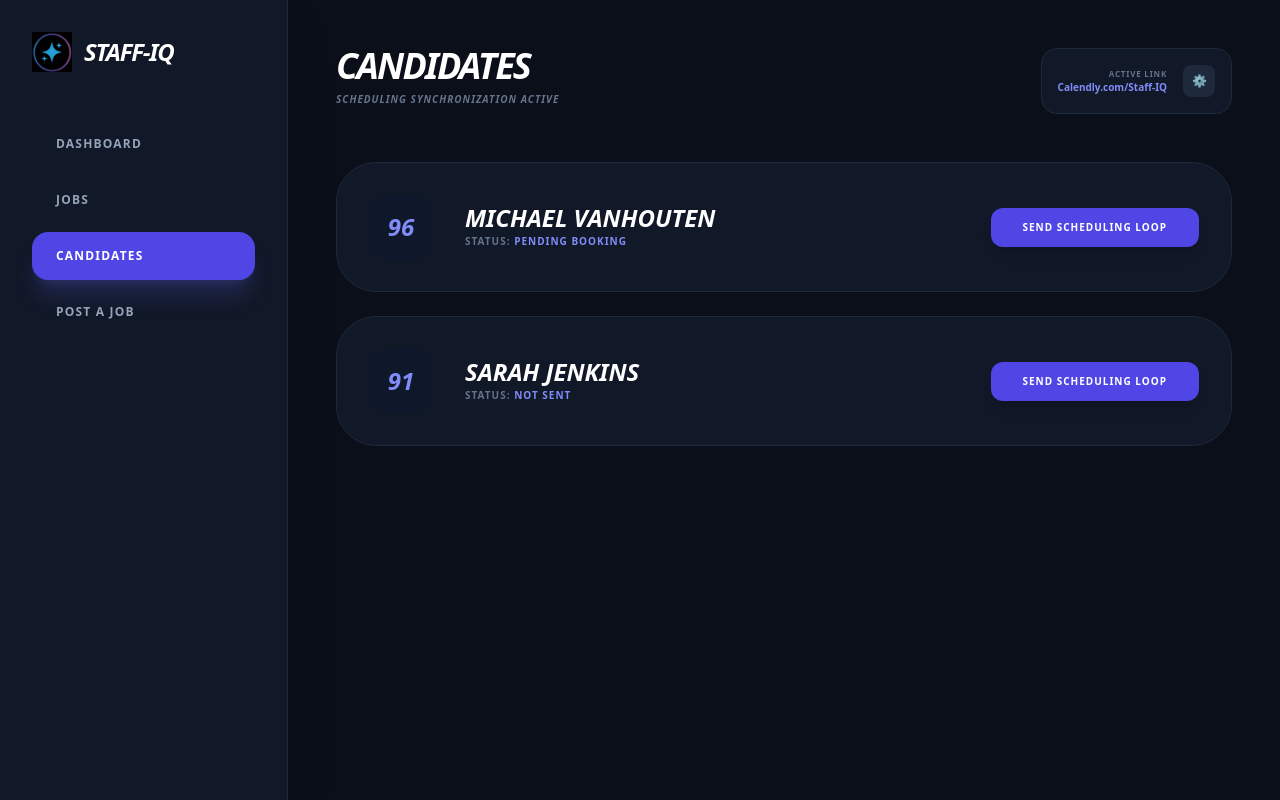
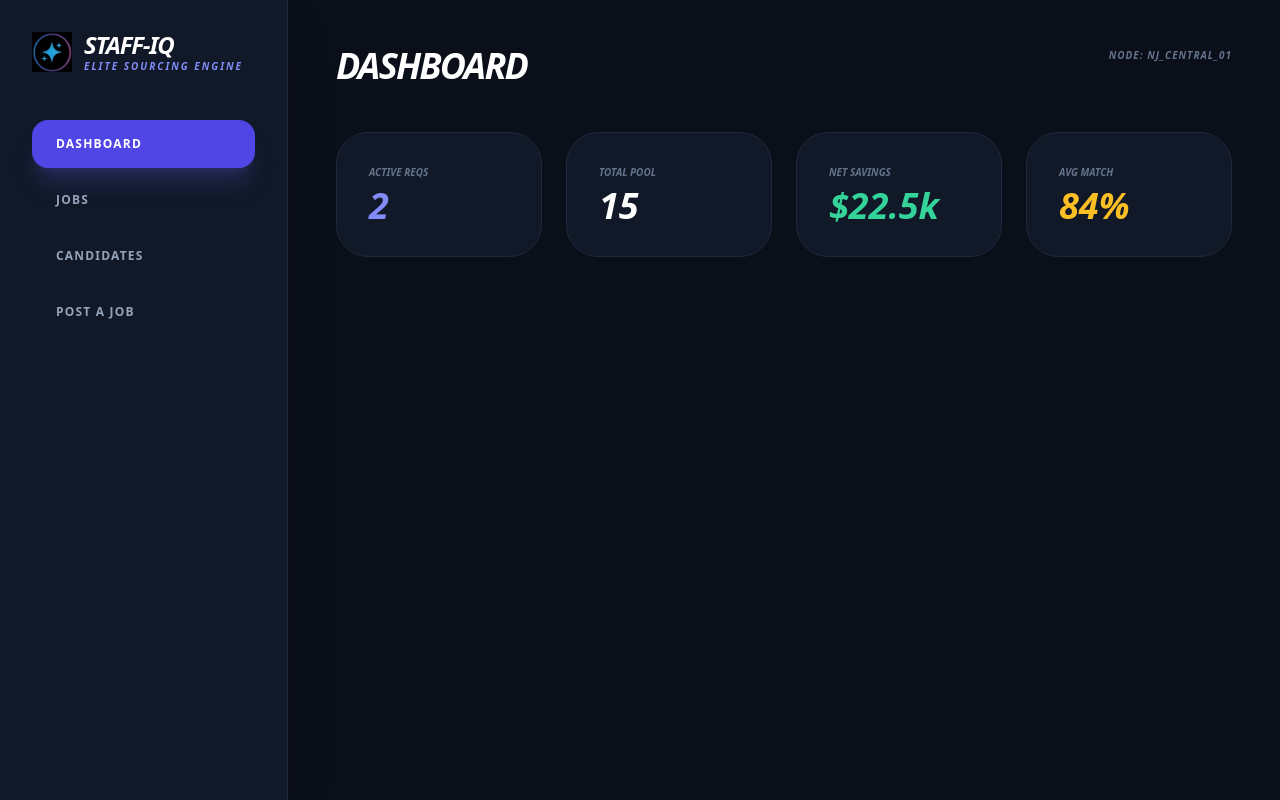
Before and after one commit to dansims2024-afk/staff-iq, a React (Vite) app: page / in a window 1280 px wide. Built offline with nearby package versions, Linux system fonts and the light colour scheme.

Commit message:
Update App.jsx

```diff
--- a/src/App.jsx
+++ b/src/App.jsx
@@ -2,89 +2,133 @@ import React, { useState } from 'react';
 
 export default function App() {
   // --- 1. GLOBAL STATE (Main Controller) ---
-  const [activeTab, setActiveTab] = useState('Candidates');
+  const [activeTab, setActiveTab] = useState('Dashboard');
   const [selectedCandidate, setSelectedCandidate] = useState(null);
+  const [viewingJD, setViewingJD] = useState(null);
   const [showEmailPreview, setShowEmailPreview] = useState(false);
-  const [calendlyLink, setCalendlyLink] = useState("https://calendly.com/staff-iq/technical-interview");
 
-  // --- 2. THE ATS DATASET ---
+  // --- 2. THE PRODUCTION DATASET: 2 JOBS ---
+  const [jobs] = useState([
+    {
+      id: 1, title: "Staff Accountant", location: "Princeton, NJ", dept: "Finance", applicants: 10, health: 92,
+      description: "MISSION: STAFF ACCOUNTANT\nEnsure high-velocity execution and 100% accuracy on mission-critical projects."
+    },
+    {
+      id: 2, title: "Office Manager", location: "East Windsor, NJ", dept: "Operations", applicants: 5, health: 85,
+      description: "MISSION: OFFICE MANAGER\nOptimize workflows and manage essential office infrastructure with precision."
+    }
+  ]);
+
+  // --- 15 DIVERSE CANDIDATES WITH RESUMES ---
   const [candidates] = useState([
-    { id: 1, name: "Michael Vanhouten", score: "96%", status: "Technical", calendlyStatus: "Pending Booking" },
-    { id: 2, name: "Sarah Jenkins", score: "91%", status: "Needs Review", calendlyStatus: "Not Sent" }
+    { id: 1, name: "Michael Vanhouten", score: "96%", status: "Final Loop", source: "Referral", aiSummary: "Elite match. NetSuite expert.", resume: "MICHAEL VANHOUTEN\nPrinceton, NJ\nSenior Accountant..." },
+    { id: 2, name: "Sarah Jenkins", score: "91%", status: "Technical", source: "LinkedIn", aiSummary: "Strong technical skills, slightly junior.", resume: "SARAH JENKINS\nLawrenceville, NJ..." },
+    { id: 3, name: "David Ross", score: "88%", status: "Screening", source: "Indeed", aiSummary: "Overqualified but strong potential.", resume: "DAVID ROSS\nNew Brunswick, NJ..." },
+    { id: 4, name: "Emily Chen", score: "74%", status: "Needs Review", source: "Manual", aiSummary: "AP Specialist, lacks GL depth.", resume: "EMILY CHEN\nWest Windsor, NJ..." },
+    { id: 5, name: "James Peterson", score: "82%", status: "Sourced", source: "ZipRecruiter", aiSummary: "Solid background, job-hopper risk.", resume: "JAMES PETERSON\nPlainsboro, NJ..." },
+    { id: 6, name: "Linda Gomez", score: "65%", status: "Rejected", source: "Indeed", aiSummary: "Primary bookkeeping, no ERP experience.", resume: "LINDA GOMEZ\nHamilton, NJ..." },
+    { id: 7, name: "Raj Patel", score: "93%", status: "Needs Review", source: "Manual", aiSummary: "Elite auditor with CPA track.", resume: "RAJ PATEL\nEdison, NJ..." },
+    { id: 8, name: "Marcus Thorne", score: "55%", status: "Rejected", source: "LinkedIn", aiSummary: "Heavily overqualified; retention risk.", resume: "MARCUS THORNE\nPrinceton, NJ..." },
+    { id: 9, name: "Anita Roy", score: "78%", status: "Sourced", source: "Jooble", aiSummary: "Recent grad, zero field experience.", resume: "ANITA ROY\nPrinceton Jct, NJ..." },
+    { id: 10, name: "Tom Baines", score: "80%", status: "Screening", source: "Referral", aiSummary: "Tax pro pivoting to General Ledger.", resume: "TOM BAINES\nEwing, NJ..." },
+    { id: 11, name: "Karen Miller", score: "89%", status: "Technical", source: "LinkedIn", aiSummary: "Excellent operations and Office Management exp.", resume: "KAREN MILLER\nEast Windsor, NJ..." },
+    { id: 12, name: "Steve Zhao", score: "94%", status: "Final Loop", source: "Referral", aiSummary: "Deep Finance background, perfect for Princeton.", resume: "STEVE ZHAO\nPrinceton, NJ..." },
+    { id: 13, name: "Becca Smith", score: "72%", status: "Needs Review", source: "Indeed", aiSummary: "Solid admin, lacks manager level depth.", resume: "BECCA SMITH\nHightstown, NJ..." },
+    { id: 14, name: "Chris Evans", score: "85%", status: "Sourced", source: "LinkedIn", aiSummary: "Strong communicator, good for Ops role.", resume: "CHRIS EVANS\nTrenton, NJ..." },
+    { id: 15, name: "Julie Vance", score: "96%", status: "Needs Review", source: "Manual", aiSummary: "Hospitality veteran; elite Office Manager match.", resume: "JULIE VANCE\nEast Windsor, NJ..." }
   ]);
 
   return (
     <div className="flex min-h-screen font-sans bg-[#0B0F1A] text-white">
 
-      {/* SIDEBAR */}
+      {/* SIDEBAR: UNIFIED BRANDING */}
       <nav className="w-72 p-8 fixed h-full flex flex-col bg-[#111827] border-r border-slate-800 shadow-2xl z-30">
         <div className="mb-12 flex items-center gap-3">
            <img src="/logo.png" alt="Logo" className="w-10 h-10 object-contain" />
-           <h1 className="text-2xl font-[900] italic uppercase tracking-tighter text-white">Staff-IQ</h1>
+           <div>
+              <h1 className="text-2xl font-[900] italic uppercase tracking-tighter text-white leading-none">Staff-IQ</h1>
+              <p className="text-[10px] font-black text-indigo-400 uppercase tracking-[0.2em] mt-1 leading-none italic">Elite Sourcing Engine</p>
+           </div>
         </div>
         <div className="flex flex-col gap-2 flex-1">
           {['Dashboard', 'Jobs', 'Candidates', 'Post a Job'].map((tab) => (
-            <button key={tab} onClick={() => setActiveTab(tab)} className={`text-left p-4 px-6 rounded-2xl font-black uppercase text-xs tracking-widest transition-all ${activeTab === tab ? 'bg-indigo-600 text-white shadow-xl shadow-indigo-500/20' : 'text-slate-400 hover:bg-slate-800'}`}>{tab}</button>
+            <button key={tab} onClick={() => {setActiveTab(tab); setViewingJD(null);}} className={`text-left p-4 px-6 rounded-2xl font-black uppercase text-xs tracking-widest transition-all ${activeTab === tab ? 'bg-indigo-600 text-white shadow-xl shadow-indigo-500/20' : 'text-slate-400 hover:bg-slate-800'}`}>{tab}</button>
           ))}
         </div>
       </nav>
 
       <main className="flex-1 ml-72 p-12">
         <header className="mb-12 flex justify-between items-start">
-            <div>
-                <h2 className="text-4xl font-[900] italic uppercase tracking-tighter leading-none mb-2">{activeTab}</h2>
-                <p className="text-slate-500 text-[10px] font-black uppercase tracking-widest italic">Scheduling Synchronization Active</p>
-            </div>
-            {/* CALENDLY SETTINGS WIDGET */}
-            <div className="bg-[#111827] border border-slate-800 p-4 rounded-2xl flex items-center gap-4">
+            <h2 className="text-4xl font-[900] italic uppercase tracking-tighter leading-none">{activeTab}</h2>
             <div className="text-right">
-                  <p className="text-[8px] font-black text-slate-500 uppercase tracking-widest">Active Link</p>
-                  <p className="text-[10px] font-bold text-indigo-400">Calendly.com/Staff-IQ</p>
-               </div>
-               <button onClick={() => alert("Link Settings Open")} className="w-8 h-8 rounded-lg bg-slate-800 flex items-center justify-center text-xs hover:bg-indigo-600 transition-all">⚙</button>
+                <p className="text-slate-500 text-[10px] font-black uppercase tracking-widest italic">Node: NJ_Central_01</p>
             </div>
         </header>
 
-        {/* CANDIDATES: SCHEDULING STATUS */}
-        {activeTab === 'Candidates' && (
-          <div className="space-y-6 animate-in fade-in">
-             {candidates.map((c) => (
-               <div key={c.id} className="bg-[#111827] border border-slate-800 p-8 rounded-[40px] flex justify-between items-center group hover:border-indigo-500 transition-all">
-                  <div className="flex items-center gap-8">
-                    <div className="w-16 h-16 bg-slate-900 rounded-2xl flex items-center justify-center text-2xl font-[900] italic text-indigo-400">{c.score.replace('%', '')}</div>
-                    <div>
-                        <p className="font-black text-2xl uppercase italic text-white mb-1 leading-none">{c.name}</p>
-                        <p className="text-[10px] font-black text-slate-500 uppercase tracking-widest">Status: <span className="text-indigo-400">{c.calendlyStatus}</span></p>
+        {/* DASHBOARD: FULL METRICS */}
+        {activeTab === 'Dashboard' && (
+          <div className="space-y-10 animate-in fade-in">
+            <div className="grid grid-cols-4 gap-6">
+               {[
+                { label: 'Active Reqs', val: '2', color: 'text-indigo-400' },
+                { label: 'Total Pool', val: '15', color: 'text-white' },
+                { label: 'Net Savings', val: '$22.5k', color: 'text-emerald-400' },
+                { label: 'Avg Match', val: '84%', color: 'text-amber-400' }
+              ].map((s, i) => (
+                <div key={i} className="bg-[#111827] border border-slate-800 p-8 rounded-[32px]">
+                  <p className="text-slate-500 text-[10px] font-black uppercase mb-1 italic">{s.label}</p>
+                  <p className={`text-4xl font-[900] italic ${s.color} leading-none mt-2`}>{s.val}</p>
+                </div>
+              ))}
             </div>
           </div>
-                  <button onClick={() => {setSelectedCandidate(c); setShowEmailPreview(true);}} className="px-8 py-3 bg-indigo-600 rounded-xl text-[10px] font-black uppercase tracking-widest text-white shadow-lg">Send Scheduling Loop</button>
+        )}
+
+        {/* JOBS TAB */}
+        {activeTab === 'Jobs' && (
+          <div className="space-y-6">
+             {jobs.map(j => (
+               <div key={j.id} className="bg-[#111827] border border-slate-800 p-10 rounded-[40px] flex justify-between items-end">
+                  <div>
+                    <h4 className="text-3xl font-[900] italic uppercase text-white mb-2">{j.title}</h4>
+                    <p className="text-[10px] font-black text-slate-500 uppercase tracking-widest">{j.location} • {j.applicants} Candidates</p>
+                  </div>
+                  <button onClick={() => setViewingJD(j)} className="px-8 py-3 bg-indigo-600 rounded-xl text-[10px] font-black uppercase text-white">View Intel</button>
                </div>
              ))}
           </div>
         )}
 
-        {/* CALENDLY-POWERED EMAIL PREVIEW */}
-        {showEmailPreview && (
+        {/* CANDIDATES TAB: FULL LIST */}
+        {activeTab === 'Candidates' && (
+          <div className="space-y-4 animate-in fade-in">
+             {candidates.sort((a,b) => parseInt(b.score) - parseInt(a.score)).map((c) => (
+               <div key={c.id} onClick={() => setSelectedCandidate(c)} className="bg-[#111827] border border-slate-800 p-6 rounded-[32px] flex items-center gap-8 group hover:border-indigo-500 transition-all cursor-pointer">
+                  <div className="w-14 h-14 bg-slate-900 rounded-2xl flex items-center justify-center text-xl font-[900] italic text-indigo-400">{c.score.replace('%', '')}</div>
+                  <div className="flex-1">
+                    <p className="font-black text-lg uppercase italic text-white">{c.name}</p>
+                    <p className="text-[10px] font-bold text-slate-500 uppercase tracking-widest">{c.status} • {c.source}</p>
+                  </div>
+               </div>
+             ))}
+          </div>
+        )}
+
+        {/* MODALS: JD, CANDIDATE DETAIL, EMAIL PREVIEW... */}
+        {selectedCandidate && (
            <div className="fixed inset-0 bg-black/90 backdrop-blur-md z-[100] flex items-center justify-center p-8">
-             <div className="bg-white text-slate-900 w-full max-w-xl rounded-[48px] overflow-hidden shadow-2xl animate-in slide-in-from-bottom-8">
-                <div className="bg-[#111827] p-8 text-white flex justify-between items-center">
-                   <h3 className="font-black uppercase italic text-sm">Automated Loop Preview</h3>
-                   <button onClick={() => setShowEmailPreview(false)} className="opacity-50 hover:opacity-100 font-black">✕</button>
+              <div className="bg-[#0B0F1A] border border-slate-700 w-full max-w-6xl h-[85vh] rounded-[48px] flex overflow-hidden">
+                 <div className="w-1/3 bg-[#111827] p-10 border-r border-slate-800 overflow-y-auto">
+                    <button onClick={() => setSelectedCandidate(null)} className="mb-6 text-[10px] font-black uppercase text-slate-500">← Back</button>
+                    <h2 className="text-3xl font-[900] italic uppercase mb-8">{selectedCandidate.name}</h2>
+                    <div className="p-6 bg-slate-800 rounded-2xl border border-slate-700 mb-6">
+                       <p className="text-[10px] font-black text-indigo-400 uppercase tracking-widest mb-2">AI Summary</p>
+                       <p className="text-sm text-slate-300 font-medium leading-relaxed">{selectedCandidate.aiSummary}</p>
                     </div>
-                <div className="p-12 space-y-8">
-                   <p className="text-xl font-bold leading-tight italic uppercase">Congratulations, {selectedCandidate?.name.split(' ')[0]}!</p>
-                   <p className="text-slate-500 font-medium leading-relaxed">Our AI team has reviewed your background and wants to move directly to a technical interview. Please use the button below to book a time on our calendar.</p>
-
-                   {/* DYNAMIC CALENDLY BUTTON */}
-                   <div className="p-8 bg-slate-50 border-2 border-dashed border-slate-200 rounded-3xl text-center">
-                      <p className="text-[10px] font-black text-slate-400 uppercase tracking-widest mb-4">Preview of Booking Link</p>
-                      <button className="w-full py-5 bg-indigo-600 text-white rounded-[20px] font-[900] italic uppercase tracking-widest shadow-xl">
-                         Schedule Technical Interview
-                      </button>
-                      <p className="mt-4 text-[9px] font-bold text-slate-400 italic">{calendlyLink}</p>
+                    <button className="w-full py-4 bg-indigo-600 rounded-xl text-[10px] font-black uppercase text-white">Schedule via Calendly</button>
                  </div>
-
-                   <button onClick={() => {setShowEmailPreview(false); alert("Loop Dispatched.");}} className="w-full py-4 bg-[#111827] text-white rounded-2xl font-black uppercase text-xs">Dispatch to Candidate</button>
+                 <div className="w-2/3 bg-white text-slate-900 p-12 overflow-y-auto font-serif">
+                    <pre className="whitespace-pre-wrap">{selectedCandidate.resume}</pre>
                  </div>
               </div>
            </div>
```
Lines whose indentation alone changed are shown as unchanged.
